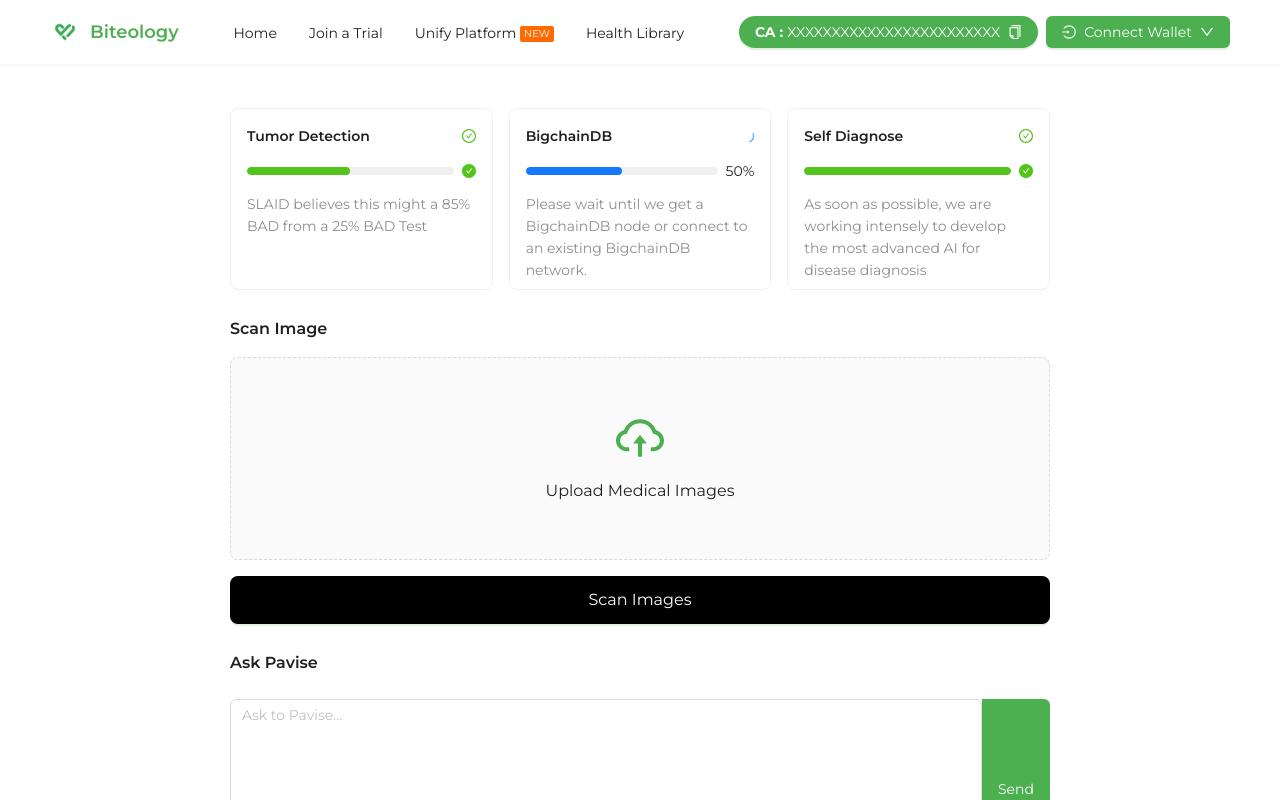
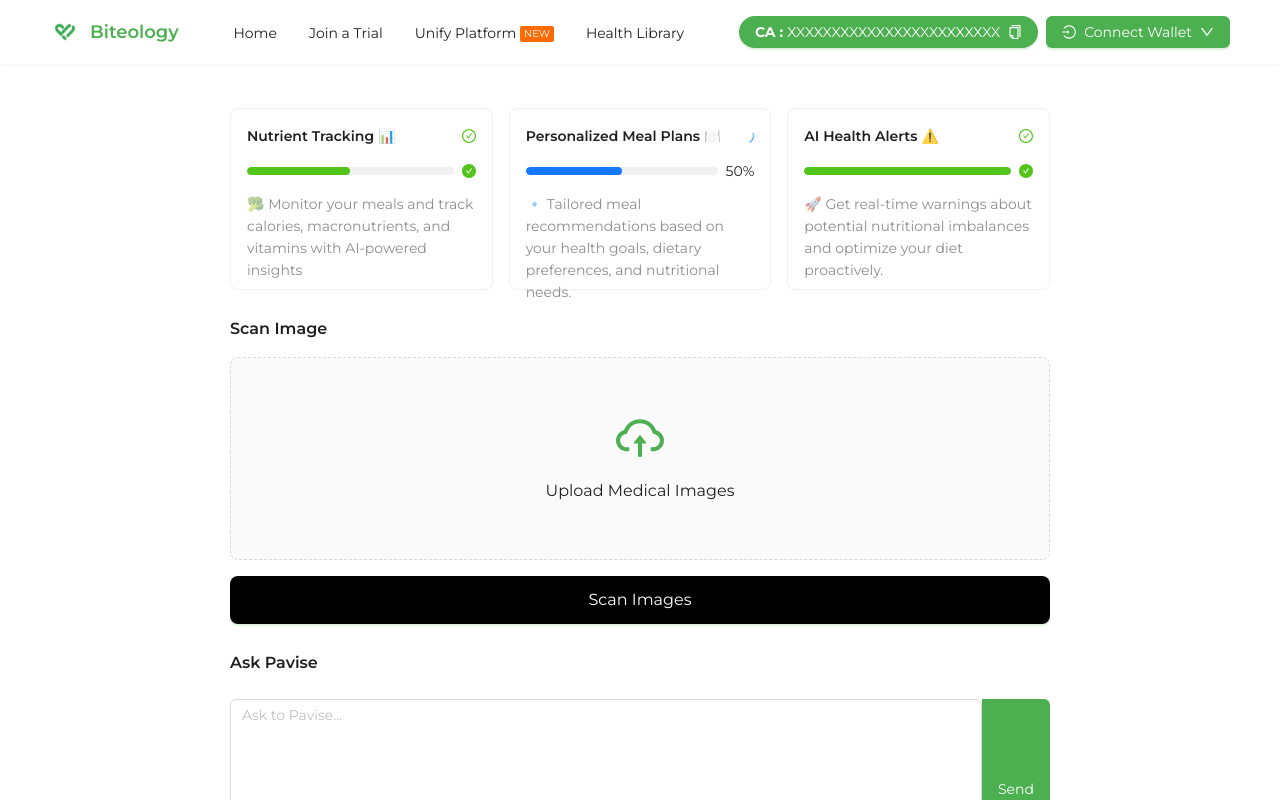
Before and after one commit to thanhhuynh1903/biteology, a React (Vite) app: page /medical in a window 1280 px wide. Shown: the top 800 px of the page. Built offline with nearby package versions, Linux system fonts and the light colour scheme.

Commit message:
fix text

```diff
--- a/src/components/MedicalUpload.tsx
+++ b/src/components/MedicalUpload.tsx
@@ -10,22 +10,22 @@
 const MedicalUpload: React.FC = () => {
   const statusCards = [
     {
-      title: "Tumor Detection",
+      title: "Nutrient Tracking 📊",
       progress: 50,
-      description: "SLAID believes this might a 85% BAD from a 25% BAD Test",
+      description: "🥦 Monitor your meals and track calories, macronutrients, and vitamins with AI-powered insights",
       status: "success",
     },
     {
-      title: "BigchainDB",
+      title: "Personalized Meal Plans 🍽️",
       progress: 50,
-      description: "Please wait until we get a BigchainDB node or connect to an existing BigchainDB network.",
+      description: "🔹 Tailored meal recommendations based on your health goals, dietary preferences, and nutritional needs.",
       status: "active",
     },
     {
-      title: "Self Diagnose",
+      title: "AI Health Alerts ⚠️",
       progress: 100,
       description:
-        "As soon as possible, we are working intensely to develop the most advanced AI for disease diagnosis",
+        "🚀 Get real-time warnings about potential nutritional imbalances and optimize your diet proactively.",
       status: "success",
     },
   ]
```
